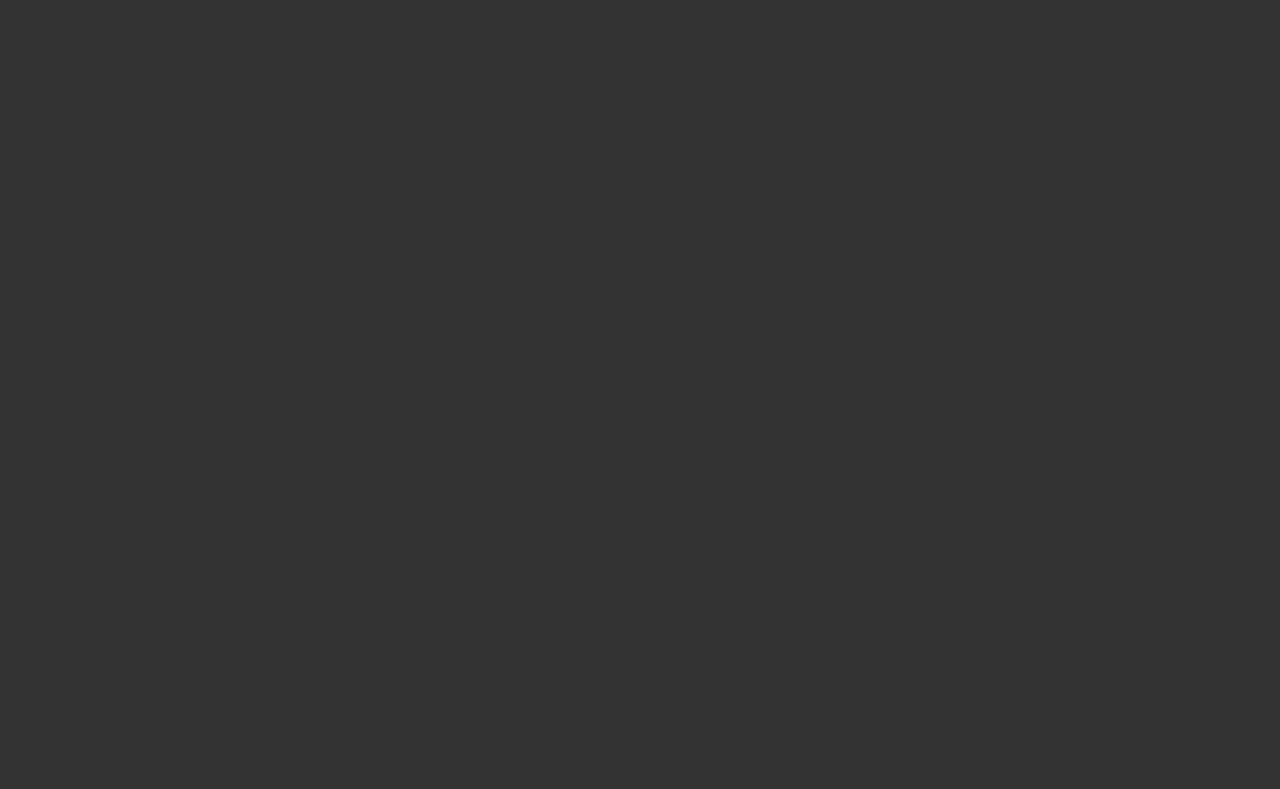
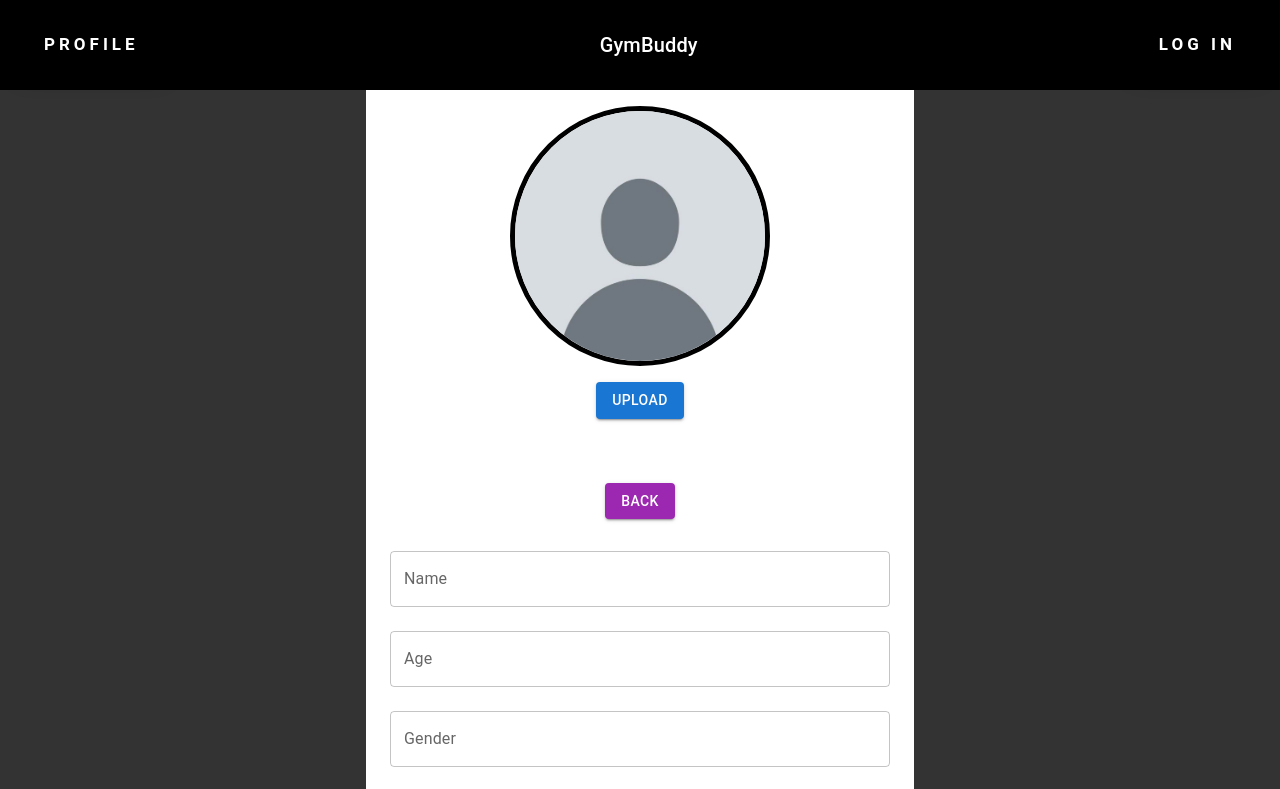
Before and after one commit to YashMadan28/gymbuddy, a React (Vite) app in the folder GymBuddy/: page /profile/edit in a window 1280 px wide. Before the commit this address had no page. Shown: the top 789 px of the page. Built offline with nearby package versions, Linux system fonts and the light colour scheme.

Commit message:
Added option to upload profile picture. Closes #2

```diff
--- a/GymBuddy/src/App.jsx
+++ b/GymBuddy/src/App.jsx
@@ -2,6 +2,7 @@ import { BrowserRouter as Router, Routes, Route } from 'react-router-dom';
 import './App.css'
 import AppLayout from './AppLayout';
 import Profile from './Profile';
+import EditProfile from './EditProfile';
 import MainPage from './MainPage';
 
 
@@ -13,6 +14,7 @@ function App() {
         <Route element = {<AppLayout />}>
           <Route path = "/" element = { <MainPage />} />
           <Route path = "/profile" element = {<Profile />} />
+          <Route path= "/profile/edit" element={<EditProfile />} />
           {/*<Route path = "/login" element = {<Login />} />*/}
           {/*<Route path = "/messages" element = {<Messages />} />*/}
           {/*<Route path = "/stats" element = {<Stats />} />*/}
--- /dev/null
+++ b/GymBuddy/src/EditProfile.css
@@ -0,0 +1,19 @@
+.image-container {
+    display: flex;
+    justify-content: center;
+    align-items: center;
+}
+
+.profile-image {
+    width: 250px;          /* Set a larger width */
+    height: 250px;         /* Set a larger height */
+    object-fit: cover;     /* Ensures the image covers the container while preserving its aspect ratio */
+    border-radius: 50%;    /* Makes the image circular */
+    border: 5px solid black;
+    margin-top: 50px;
+}
+
+.profile-title{
+    font-size: 36px;
+    font-weight: 600;
+}
--- /dev/null
+++ b/GymBuddy/src/EditProfile.jsx
@@ -0,0 +1,150 @@
+import React, { useRef, useState } from 'react';
+import { TextField, Button, Box } from '@mui/material';
+import { useNavigate } from 'react-router-dom';
+import './EditProfile.css';
+import './Profile';
+import default_image from './assets/default_image.jpg';
+
+
+const EditProfile = () => {
+    const fileInputRef = useRef(null);
+    const [file, setFile] = useState(null);
+    const [name, setName] = useState('');
+    const [age, setAge] = useState('');
+    const [gender, setGender] = useState('');
+    const [about, setAbout] = useState('');
+
+    const handleButtonClick = () => {
+        fileInputRef.current.click(); // Triggers the file input click
+    };
+
+    const handlePictureChange = (event) => {
+        const selectedFile = event.target.files[0];
+        if (selectedFile) {
+            setFile(URL.createObjectURL(selectedFile)); // Preview image
+        }
+    };
+
+    const navigate = useNavigate();
+
+    const handleNameChange = (event) => setName(event.target.value);
+    const handleAgeChange = (event) => setAge(event.target.value);
+    const handleGenderChange = (event) => setGender(event.target.value);
+    const handleAboutChange = (event) => setAbout(event.target.value);
+
+    return (
+        <Box sx = {{
+                justifyContent: 'center',
+                maxWidth: 500,
+                margin: 'auto',
+                marginTop: '0px',
+                backgroundColor: 'white',
+                padding: 3
+            }}>
+                <input
+                    type="file"
+                    ref={fileInputRef}
+                    onChange={handlePictureChange}
+                    style={{ display: "none" }} // Hides the input
+                />
+                <div className="image-container">
+                    {/* Use default image if 'file' is null */}
+                    <img
+                        src={file || default_image}
+                        alt="Preview"
+                        className="profile-image"
+                    />
+                </div>
+            <Button
+                variant="contained"
+                color="primary"
+                sx={{ marginTop: 2,
+                    marginBottom: 2
+                 }}
+                onClick={handleButtonClick} // Triggers file input
+            >
+                Upload
+            </Button>
+            <br/>
+            <br/>
+            <br/>
+            <Button variant = "contained"
+            color = "secondary"
+            sx = {{ marginBottom: 2}}
+            onClick = {() => navigate('/profile')}
+            >
+                Back
+            </Button>
+            <TextField
+                label = "Name"
+                variant = "outlined"
+                fullWidth
+                margin = "normal"
+                value = {name}
+                onChange = {handleNameChange}
+                sx = {{
+                    '& .MuiInputBase-input::placeholder': {
+                        color: 'white',
+                        opacity: 1,
+                    },
+                }}
+                placeholder = "Enter your name"
+            />
+            <TextField
+                label = "Age"
+                variant = "outlined"
+                fullWidth
+                margin = "normal"
+                value = {age}
+                onChange = {handleAgeChange}
+                sx = {{
+                    '& .MuiInputBase-input::placeholder': {
+                        color: 'white',
+                        opacity: 1,
+                    },
+                }}
+                placeholder = "Enter your age"
+            />
+            <TextField
+                label = "Gender"
+                variant = "outlined"
+                fullWidth
+                margin = "normal"
+                value = {gender}
+                onChange = {handleGenderChange}
+                sx = {{
+                    '& .MuiInputBase-input::placeholder': {
+                        color: 'white',
+                        opacity: 1,
+                    },
+                }}
+                placeholder = "Enter your gender"
+            />
+            <TextField
+                label = "About Me"
+                variant = "outlined"
+                fullWidth
+                margin = "normal"
+                value = {about}
+                onChange = {handleAboutChange}
+                sx = {{
+                    '& .MuiInputBase-input::placeholder': {
+                        color: 'white',
+                        opacity: 1,
+                    },
+                }}
+                placeholder = "About Me"
+            />
+            <Button
+                variant = "contained"
+                color = "primary"
+                sx = {{ marginTop: 2 }}
+                onClick = {() => alert('Profile Updated!')}
+            >
+                Save Changes
+            </Button>
+        </Box>
+    );
+};
+
+export default EditProfile;
--- a/GymBuddy/src/Profile.jsx
+++ b/GymBuddy/src/Profile.jsx
@@ -1,28 +1,34 @@
-import React, { useState } from 'react';
+import React, { useRef, useState } from 'react';
 import { TextField, Button, Box } from '@mui/material';
 import { useNavigate } from 'react-router-dom';
+import './EditProfile.css';
+import default_image from './assets/default_image.jpg';
+
 
 const Profile = () => {
-    const [name, setName] = useState('');
-    const [age, setAge] = useState('');
-    const [gender, setGender] = useState('');
-    const [about, setAbout] = useState('');
 
     const navigate = useNavigate();
-
-    const handleNameChange = (event) => setName(event.target.value);
-    const handleAgeChange = (event) => setAge(event.target.value)
-    const handleGenderChange = (event) => setGender(event.target.value);
-    const handleAboutChange = (event) => setAbout(event.target.value)
 
     return (
         <Box sx = {{
                 justifyContent: 'center',
                 maxWidth: 500,
                 margin: 'auto',
+                marginTop: '0px',
+                backgroundColor: 'white',
                 padding: 3
             }}>
-            <h2>Edit Profile</h2>
+            <h2>Your Profile</h2>
+            <Button variant = "contained"
+            color = "primary"
+            sx = {{ marginBottom: 2}}
+            onClick = {() => navigate('/profile/edit')}
+            >
+             Edit Profile
+            </Button>
+            <br/>
+            <br/>
+            <br/>
             <Button variant = "contained"
             color = "secondary"
             sx = {{ marginBottom: 2}}
@@ -30,74 +36,6 @@ const Profile = () => {
             >
                 Back
             </Button>
-            <TextField
-                label = "Name"
-                variant = "outlined"
-                fullWidth
-                margin = "normal"
-                value = {name}
-                onChange = {handleNameChange}
-                sx = {{
-                    '& .MuiInputBase-input::placeholder': {
-                        color: 'white',
-                        opacity: 1,
-                    },
-                }}
-                placeholder = "Enter your name"
-            />
-            <TextField
-                label = "Age"
-                variant = "outlined"
-                fullWidth
-                margin = "normal"
-                value = {age}
-                onChange = {handleAgeChange}
-                sx = {{
-                    '& .MuiInputBase-input::placeholder': {
-                        color: 'white',
-                        opacity: 1,
-                    },
-                }}
-                placeholder = "Enter your age"
-            />
-            <TextField
-                label = "Gender"
-                variant = "outlined"
-                fullWidth
-                margin = "normal"
-                value = {gender}
-                onChange = {handleGenderChange}
-                sx = {{
-                    '& .MuiInputBase-input::placeholder': {
-                        color: 'white',
-                        opacity: 1,
-                    },
-                }}
-                placeholder = "Enter your gender"
-            />
-            <TextField
-                label = "About Me"
-                variant = "outlined"
-                fullWidth
-                margin = "normal"
-                value = {about}
-                onChange = {handleAboutChange}
-                sx = {{
-                    '& .MuiInputBase-input::placeholder': {
-                        color: 'white',
-                        opacity: 1,
-                    },
-                }}
-                placeholder = "About Me"
-            />
-            <Button
-                variant = "contained"
-                color = "primary"
-                sx = {{ marginTop: 2 }}
-                onClick = {() => alert('Profile Updated!')}
-            >
-                Save Changes
-            </Button>
         </Box>
     );
 };
```
Also changed, not shown: GymBuddy/src/assets/default_image.jpg (added).
